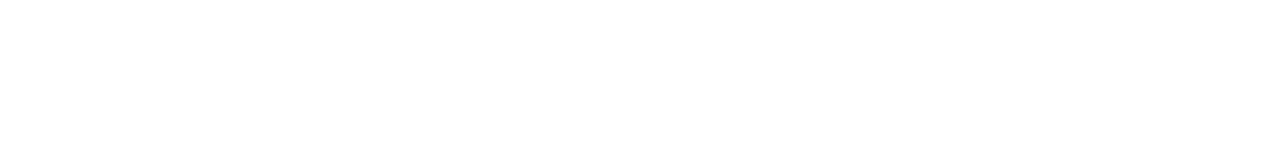
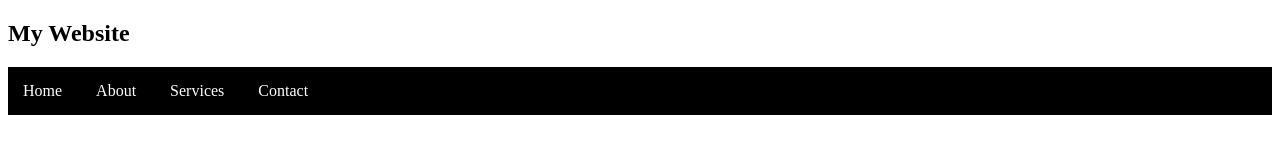
Before and after one commit to raghav00007/WDW_10116, a plain HTML site: page web designing workshop/assignment7.html in a window 1280 px wide. Drawn offline with Linux system fonts and the light colour scheme.

Commit message:
assignment7 complete code

```diff
--- a/web designing workshop/assignment7.html
+++ b/web designing workshop/assignment7.html
@@ -2,8 +2,44 @@
 <html>
 <head>
     <title>Navigation Menu</title>
+
+    <style>
+
+        ul {
+            list-style: none;
+            background-color: black;
+            padding: 0;
+            margin: 0;
+        }
+
+        li {
+            display: inline-block;
+        }
+
+        a {
+            display: block;
+            color: white;
+            padding: 15px;
+            text-decoration: none;
+        }
+
+        a:hover {
+            background-color: grey;
+        }
+
+    </style>
+
 </head>
 <body>
 
+    <h2>My Website</h2>
+
+    <ul>
+        <li><a href="#home">Home</a></li>
+        <li><a href="#about">About</a></li>
+        <li><a href="#services">Services</a></li>
+        <li><a href="#contact">Contact</a></li>
+    </ul>
+
 </body>
 </html>
```
